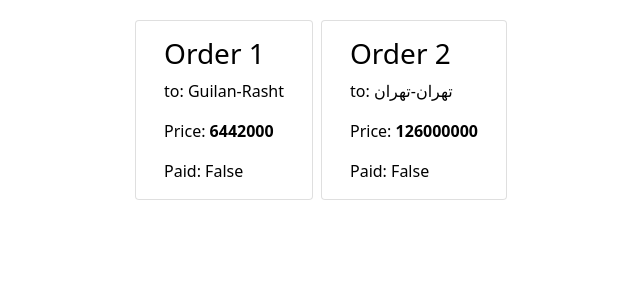
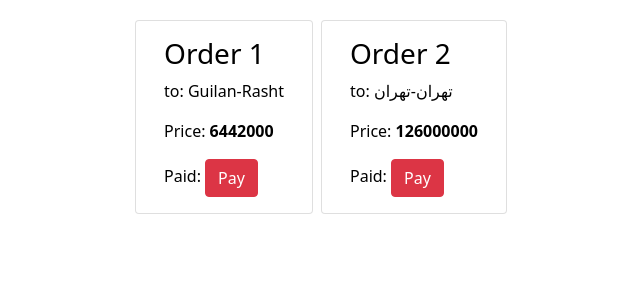
Before and after one commit to ABolouk/Online-Shop-Django, a Django app: page /customer/order_history/ in a window 1280 px wide. Shown: the part 56-356 px from the top of the page, without its empty margins (319-959 px from the left). Run offline with Django 4.2, Linux system fonts and the light colour scheme; a user stored in the database is signed in; data comes from the database, SQL or seed files in the repository.

Commit message:
added pay button for unpaid orders

```diff
--- a/online_shop/templates/customer/customer_order_history.html
+++ b/online_shop/templates/customer/customer_order_history.html
@@ -24,7 +24,13 @@
                             <p class="card-text">
                                 {% translate "to: " %} {{ order.address.province }}-{{ order.address.city }}</p>
                             <p>{% translate "Price:" %} <b>{{ order.total_price }}</b></p>
-                            <p class="card-text">{% translate "Paid: " %} {{ order.is_paid }}</p>
+                            <p class="card-text">
+                                {% translate "Paid: " %} {% if order.is_paid %}
+                                <a class="btn btn-success disabled" href="#">Paid</a>
+                            {% else %}
+                                <a class="btn btn-danger" href="#">Pay</a>
+                            {% endif %}
+                            </p>
                         </div>
                     </a>
                 </div>
```
